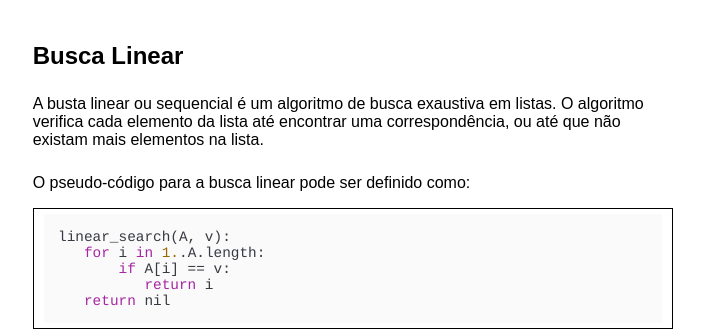
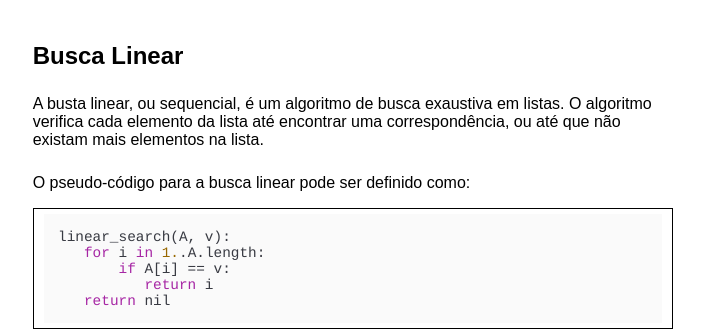
Before and after one commit to rafasgj/rafaeljeffman.com, a Jekyll site: the page built from teaching/algorithms/loop-invariant.md, in a window 1280 px wide and 900 px high, scrolled down 493 px. Shown: the part 165-495 px from the top of the window, without its empty margins (287-991 px from the left). Built offline with Jekyll 4.4.1, drawn with Linux system fonts in a browser that asks for light colours; nearby versions of some CDN libraries.

```diff
--- a/teaching/algorithms/loop-invariant.md
+++ b/teaching/algorithms/loop-invariant.md
@@ -25,7 +25,7 @@ Para entender melhor como funcionam as invariantes de laço, três exemplos ser
 
 ## Busca Linear
 
-A busta linear ou sequencial é um algoritmo de busca exaustiva em listas. O algoritmo verifica cada elemento da lista até encontrar uma correspondência, ou até que não existam mais elementos na lista.
+A busta linear, ou sequencial, é um algoritmo de busca exaustiva em listas. O algoritmo verifica cada elemento da lista até encontrar uma correspondência, ou até que não existam mais elementos na lista.
 
 O pseudo-código para a busca linear pode ser definido como:
 
```
